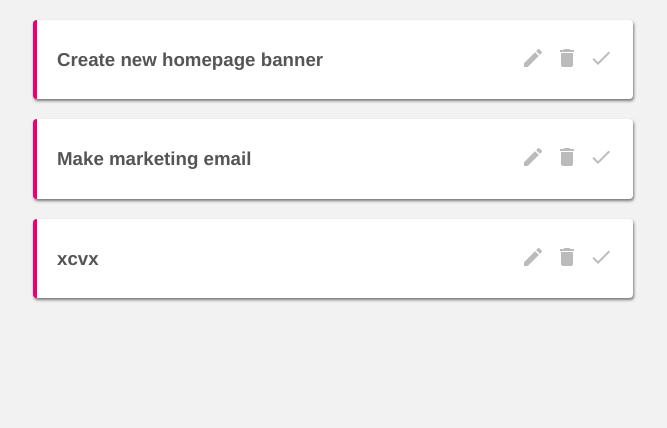
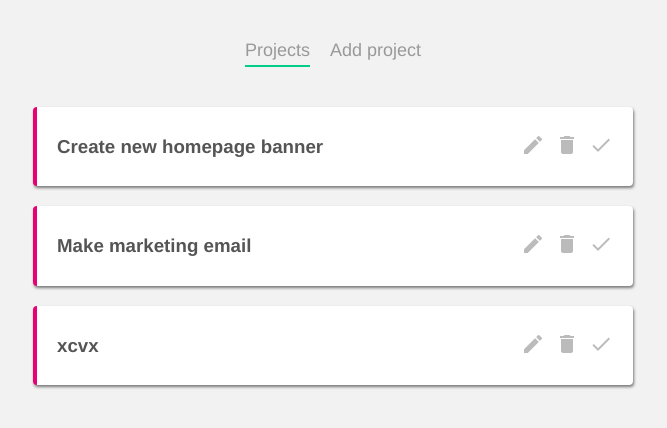
Before and after one commit to Kirill222/vue_project_management, a Vue app: page / in a window 1280 px wide. Shown: the top 428 px of the page, without its empty margins (307-974 px from the left). Built offline with nearby package versions, Linux system fonts and the light colour scheme; data requests are answered from the project's data file.

Commit message:
9 Navbar navigation

```diff
--- a/src/App.vue
+++ b/src/App.vue
@@ -1,6 +1,18 @@
 <template>
+  <Navbar />
   <router-view/>
 </template>
+
+<script>
+
+import Navbar from './components/Navbar.vue'
+
+export default {
+  components: {
+    Navbar
+  }
+}
+</script>
 
 <style>
 body {
--- /dev/null
+++ b/src/components/Navbar.vue
@@ -0,0 +1,33 @@
+<template>
+  <nav class="main-nav">
+      <router-link :to="{name: 'Home'}">Projects</router-link>
+      <router-link :to="{name: 'AddProject'}">Add project</router-link>
+  </nav>
+</template>
+
+<script>
+export default {
+
+}
+</script>
+
+<style>
+
+.main-nav {
+    text-align: center;
+    margin: 40px auto;
+}
+.main-nav a {
+    display: inline-block;
+    text-decoration: none;
+    margin: 0 10px;
+    color: #999;
+    font-size: 18px;
+}
+
+a.router-link-active {
+    border-bottom: 2px solid #00ce89;
+    padding-bottom: 4px;
+}
+
+</style>
```
